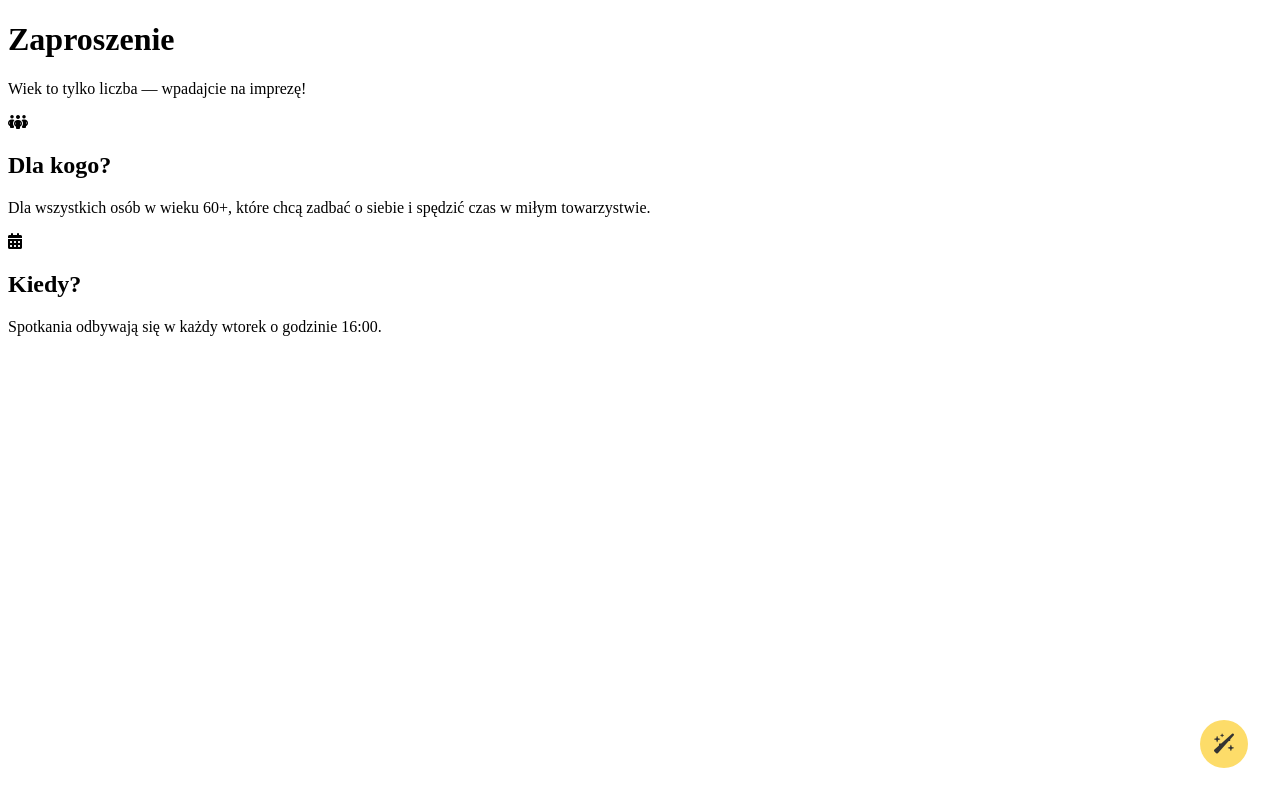
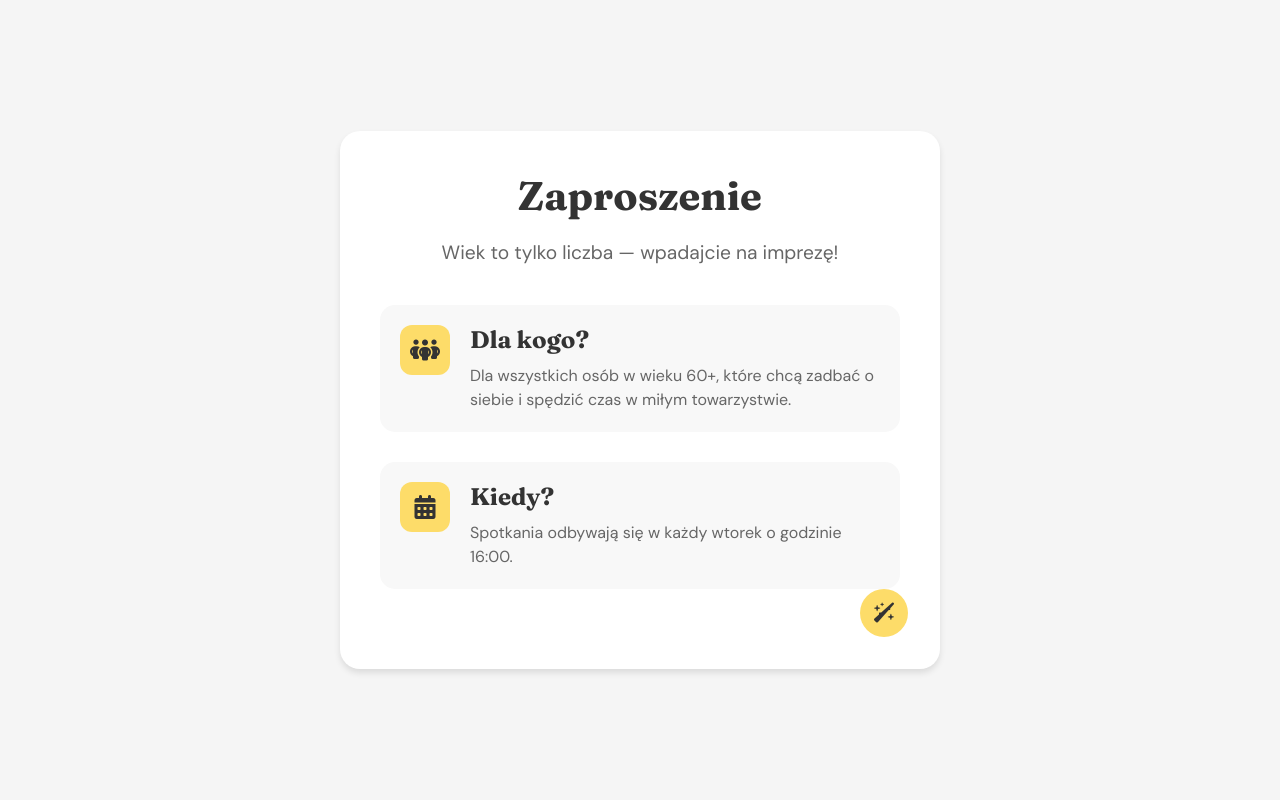
Before and after one commit to Dom485/zapro, a plain HTML site: page index.html in a window 1280 px wide. Drawn offline with nearby package versions, Linux system fonts and the light colour scheme.

Commit message:
Update styles.css with complete styling

```diff
--- a/styles.css
+++ b/styles.css
@@ -1,7 +1,96 @@
+* {
+    margin: 0;
+    padding: 0;
+    box-sizing: border-box;
+}
+
+body {
+    font-family: 'DM Sans', sans-serif;
+    background-color: #f5f5f5;
+    min-height: 100vh;
+    display: flex;
+    justify-content: center;
+    align-items: center;
+    padding: 20px;
+}
+
+.container {
+    background-color: white;
+    padding: 40px;
+    border-radius: 20px;
+    box-shadow: 0 4px 6px rgba(0, 0, 0, 0.1);
+    max-width: 600px;
+    width: 100%;
+    position: relative;
+}
+
+h1 {
+    font-family: 'Fraunces', serif;
+    font-size: 2.5rem;
+    color: #333;
+    margin-bottom: 20px;
+    text-align: center;
+}
+
+.welcome-text {
+    font-size: 1.2rem;
+    color: #666;
+    text-align: center;
+    margin-bottom: 40px;
+}
+
 .icon-containers-wrapper {
     display: flex;
     flex-direction: column;
-    gap: 0px;
+    gap: 30px;
+    margin-bottom: 40px;
+}
+
+.icon-container {
+    display: flex;
+    align-items: flex-start;
+    gap: 20px;
+    padding: 20px;
+    background-color: #f8f8f8;
+    border-radius: 15px;
+    transition: transform 0.3s ease;
+}
+
+.icon-container:hover {
+    transform: translateY(-5px);
+}
+
+.iconbox {
+    width: 50px;
+    height: 50px;
+    background-color: #FDDC69;
+    border-radius: 12px;
+    display: flex;
+    align-items: center;
+    justify-content: center;
+    flex-shrink: 0;
+}
+
+.iconbox i {
+    font-size: 24px;
+    color: #333;
+}
+
+.content-container {
+    flex: 1;
+}
+
+.content-container h2 {
+    font-family: 'Fraunces', serif;
+    font-size: 1.5rem;
+    color: #333;
+    margin-bottom: 10px;
+}
+
+.content-container p {
+    font-size: 1rem;
+    color: #666;
+    line-height: 1.5;
 }
 
 .button.flip {
@@ -18,9 +107,35 @@
     align-items: center;
     justify-content: center;
     z-index: 2;
+    transition: transform 0.3s ease;
+}
+
+.button.flip:hover {
+    transform: scale(1.1);
 }
 
 .button.flip i {
     font-size: 20px;
     color: #333;
 }
+
+@media (max-width: 480px) {
+    .container {
+        padding: 20px;
+    }
+
+    h1 {
+        font-size: 2rem;
+    }
+
+    .icon-container {
+        flex-direction: column;
+        align-items: center;
+        text-align: center;
+    }
+
+    .button.flip {
+        bottom: 20px;
+        right: 20px;
+    }
+}
```
